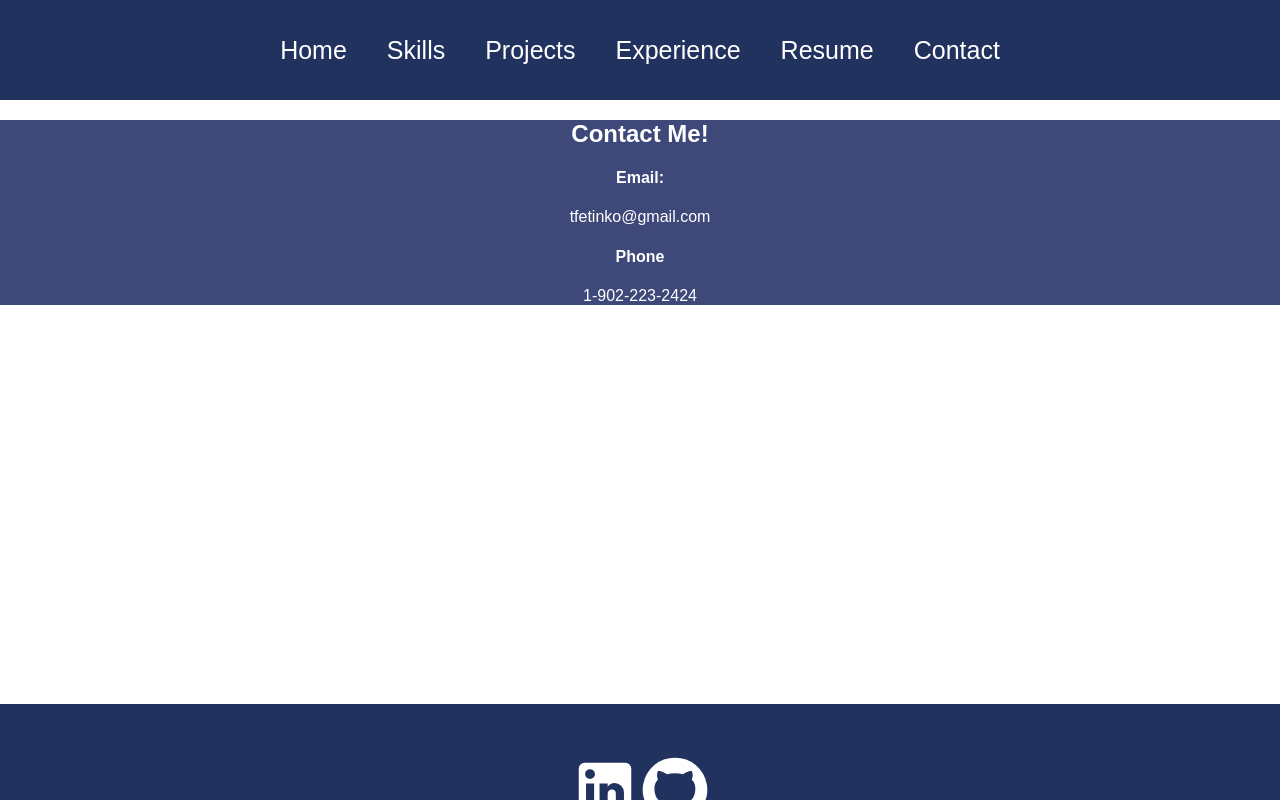
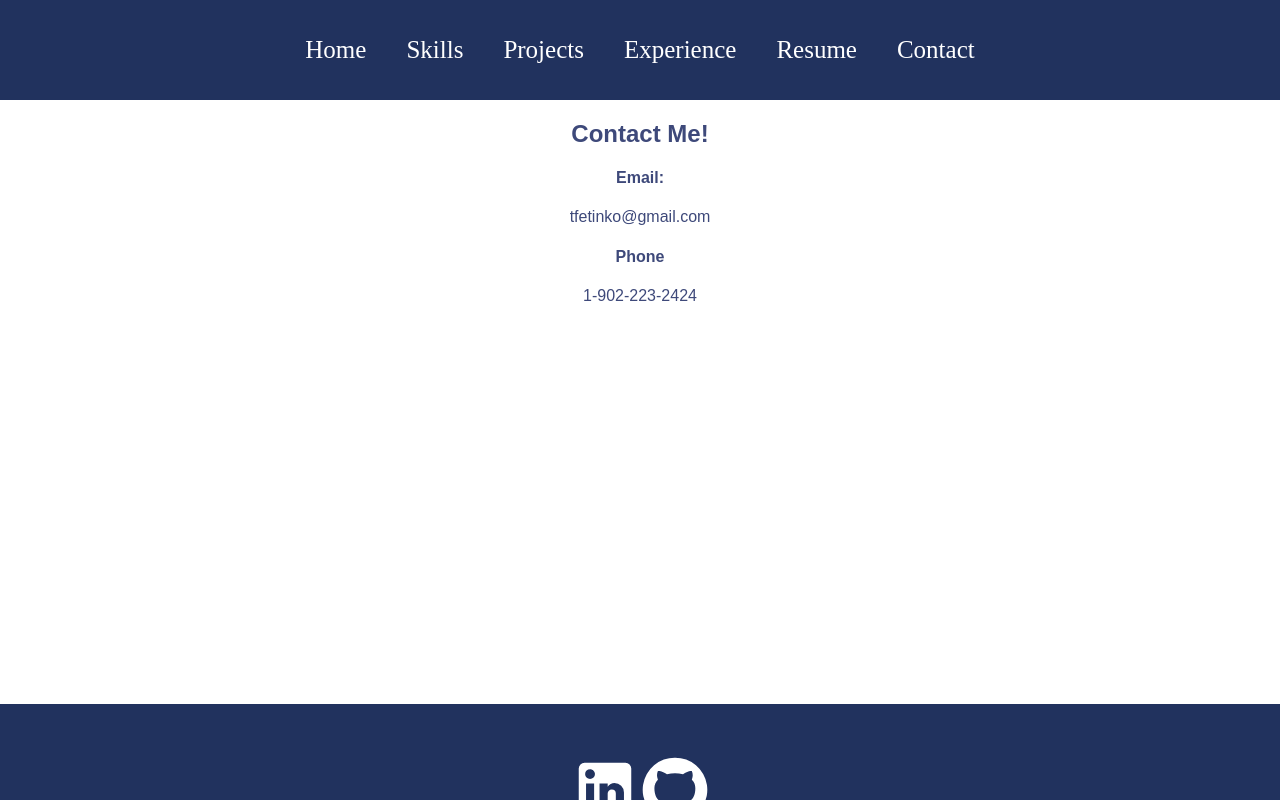
Before and after one commit to tyfetinko/website, a React (Create React App) app in the folder frontend/: page /contact in a window 1280 px wide. Built offline with nearby package versions, Linux system fonts and the light colour scheme.

Commit message:
updated backgrounds

```diff
--- a/frontend/src/helpers/ProjectList.js
+++ b/frontend/src/helpers/ProjectList.js
@@ -15,7 +15,7 @@
     image: outreach,
     skills: "Angular,TypeScript, Firebase",
     link:"https://outreach.cs.dal.ca/",
-    gitlink: "",
+    gitlink: "https://github.com/tyfetinko/CSCIX691-website",
   },{
     name: "Farmers Market Store CRUD Application",
     group: "Solo",
--- a/frontend/src/pages/Experience.js
+++ b/frontend/src/pages/Experience.js
@@ -13,7 +13,7 @@
       <VerticalTimeline lineColor="#3e497a">
         <VerticalTimelineElement
           className="vertical-timeline-element-title"
-          date="2015 - 2022"
+          date="2015 - Present"
           dateClassName="date"
           iconStyle={{ background: "#3e497a", color: "#fff" }}
           icon={<Work/>}
@@ -25,8 +25,8 @@
         </VerticalTimelineElement>
         <VerticalTimelineElement
           className="vertical-timeline-element--work"
-          date="2017 - 2022"
-          iconStyle={{ background: "#e9d35b", color: "#fff" }}
+          date="2017 - Present"
+          iconStyle={{background: "#3e497a", color: "#fff" }}
           icon={<Work />}
         >
           <h3 className="vertical-timeline-element-title">
--- a/frontend/src/pages/ProjectDisplay.js
+++ b/frontend/src/pages/ProjectDisplay.js
@@ -11,11 +11,11 @@
   return (
     <div className="project">
       <h1> {project.name}  &#40;{project.title}&#41;</h1>
-      <h4>This project was:{project.group}</h4>
+      <h4>This project was: {project.group}</h4>
       <img src={project.image} alt=" not available" />
       <p>
         <b>Skills:</b> {project.skills} <br/>
-        {project.link}
+        <a href={project.link} target="_blank" rel="noreferrer">{project.link} </a>
       </p>
       <a href={project.gitlink} target="_blank" rel="noreferrer"><GitHub/></a>
 
--- a/frontend/src/pages/Resume.js
+++ b/frontend/src/pages/Resume.js
@@ -12,6 +12,9 @@
              motivated attitude and a variety of powerful skills. Committed to utilizing my skills <br/>
              to further the mission of a company.  </p>
 
+
+        <span><b>Vaccinated</b></span>
+
         <p><a href={resume} target="_blank" rel="noreferrer" className='link'>Click here</a> to access my resume.</p>
     </div>
   )
--- a/frontend/src/styles/Experience.css
+++ b/frontend/src/styles/Experience.css
@@ -1,8 +1,3 @@
 .experience{
-
-    background-color: #3e497a;
-    font:white;
+    color: #3e497a;
 }
-.date{
-    font:white;
-}
--- a/frontend/src/styles/ProjectDisplay.css
+++ b/frontend/src/styles/ProjectDisplay.css
@@ -5,7 +5,9 @@
     justify-content: center;
     align-items: center;
     flex-direction: column;
-    margin-bottom: 10%;
+    margin-top: 5%;
+    margin-bottom: 15%;
+
   }
 
   .project h1 {
--- a/frontend/src/styles/Resume.css
+++ b/frontend/src/styles/Resume.css
@@ -3,17 +3,9 @@
     height: 100%;
     align-items: center;
     font-family: "Arial", sans-serif;
-    background-color: #3e497a;
-    color: white;
   }
 
   p{
     padding-left: 50px;
     padding-right: 50px;
-    background-color: #3e497a;
-    font:white;
   }
-  a{
-    font-family: "Arial", sans-serif;
-    color: white;
-  }
```
